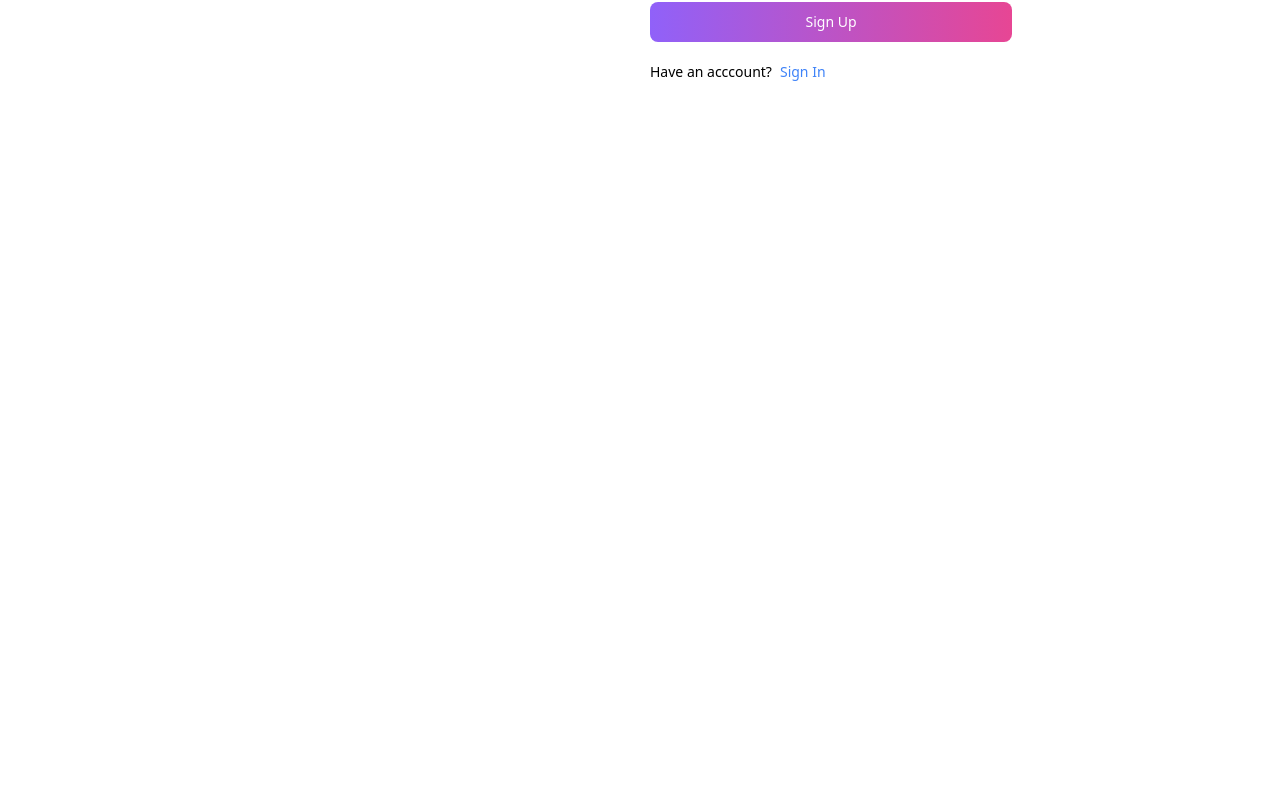
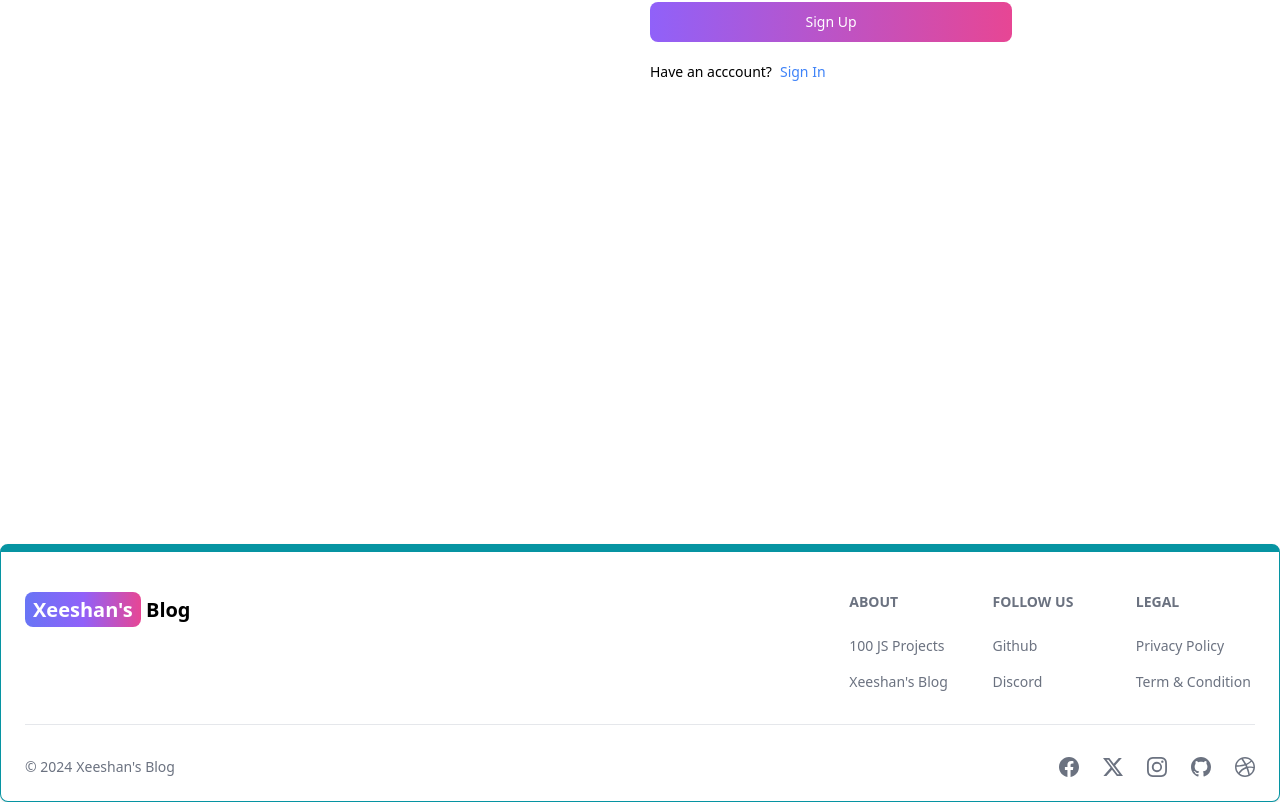
Before and after one commit to Ahsan-xeeshan/blog-project, a React (Vite) app in the folder client/: page /sign-up in a window 1280 px wide. Shown: the part 400-1202 px from the top of the page. Before the commit the page ends 944 px from the top, so only its background shows below. Built offline with nearby package versions, Linux system fonts and the light colour scheme.

Commit message:
footer design

```diff
--- a/client/index.html
+++ b/client/index.html
@@ -3,7 +3,7 @@
   <head>
     <meta charset="UTF-8" />
     <meta name="viewport" content="width=device-width, initial-scale=1.0" />
-    <title>Whistle Blog</title>
+    <title>Xeeshan's Blog</title>
   </head>
   <body>
     <div id="root"></div>
--- a/client/src/App.jsx
+++ b/client/src/App.jsx
@@ -5,7 +5,9 @@
 import Projects from "../src/Pages/Projects";
 import Signin from "../src/Pages/Signin";
 import Signup from "../src/Pages/Signup";
+import FooterCom from "./components/Footer";
 import Header from "./components/Header";
+
 function App() {
   return (
     <>
@@ -19,6 +21,7 @@
           <Route path="/sign-in" element={<Signin />} />
           <Route path="/sign-up" element={<Signup />} />
         </Routes>
+        <FooterCom />
       </BrowserRouter>
     </>
   );
--- a/client/src/Pages/Signup.jsx
+++ b/client/src/Pages/Signup.jsx
@@ -1,3 +1,4 @@
+/* eslint-disable react/no-unescaped-entities */
 import axios from "axios";
 import { Alert, Button, Label, Spinner, TextInput } from "flowbite-react";
 import { useState } from "react";
@@ -47,7 +48,7 @@
         <div className="flex-1">
           <Link to="/" className="text-4xl font-bold dark:text-white">
             <span className="px-2 py-1 bg-gradient-to-r from-indigo-500 via-purple-500 to-pink-500 rounded-lg text-white">
-              Whistle
+              Xeeshan's
             </span>{" "}
             Blog
           </Link>
--- /dev/null
+++ b/client/src/components/Footer.jsx
@@ -0,0 +1,100 @@
+/* eslint-disable react/no-unescaped-entities */
+import { Footer } from "flowbite-react";
+import {
+  BsDribbble,
+  BsFacebook,
+  BsGithub,
+  BsInstagram,
+  BsTwitterX,
+} from "react-icons/bs";
+import { Link } from "react-router-dom";
+
+const FooterCom = () => {
+  return (
+    <Footer container className="border border-t-8 border-teal-500">
+      <div className="w-full max-w-7xl mx-auto">
+        <div className="grid w-full justify-between sm:flex md:grid-cols-1">
+          <div className="mt-5">
+            <Link
+              to="/"
+              className="self-center whitespace-nowrap text-sm sm:text-xl font-semibold dark:text-white"
+            >
+              <span className="px-2 py-1 bg-gradient-to-r from-indigo-500 via-purple-500 to-pink-500 rounded-lg text-white">
+                Xeeshan's
+              </span>{" "}
+              Blog
+            </Link>
+          </div>
+          <div className="grid grid-cols-2 gap-8 mt-4 sm:grid-cols-3 sm:gap-6">
+            <div>
+              <Footer.Title title="About" />
+              <Footer.LinkGroup col>
+                <Footer.Link
+                  href="https://innovate-digital.vercel.app/"
+                  target="_blank"
+                  rel="noopener norefferer"
+                >
+                  100 JS Projects
+                </Footer.Link>
+                <Footer.Link
+                  href="/about"
+                  target="_blank"
+                  rel="noopener norefferer"
+                >
+                  Xeeshan's Blog
+                </Footer.Link>
+              </Footer.LinkGroup>
+            </div>
+            <div>
+              <Footer.Title title="Follow us" />
+              <Footer.LinkGroup col>
+                <Footer.Link
+                  href="https://github.com/Ahsan-xeeshan/"
+                  target="_blank"
+                  rel="noopener norefferer"
+                >
+                  Github
+                </Footer.Link>
+                <Footer.Link
+                  href="https://discord.com/channels/@me"
+                  target="_blank"
+                  rel="noopener norefferer"
+                >
+                  Discord
+                </Footer.Link>
+              </Footer.LinkGroup>
+            </div>
+            <div>
+              <Footer.Title title="Legal" />
+              <Footer.LinkGroup col>
+                <Footer.Link href="#" target="_blank" rel="noopener norefferer">
+                  Privacy Policy
+                </Footer.Link>
+                <Footer.Link href="#" target="_blank" rel="noopener norefferer">
+                  Term & Condition
+                </Footer.Link>
+              </Footer.LinkGroup>
+            </div>
+          </div>
+        </div>
+        <Footer.Divider />
+        <div className="w-full sm:flex sm:items-center sm:justify-between">
+          <Footer.Copyright
+            href="#"
+            by="Xeeshan's Blog"
+            year={new Date().getFullYear()}
+          />
+          <div className="flex gap-6 sm:mt-0 mt-4 sm:justify-center">
+            <Footer.Icon href="#" icon={BsFacebook} />
+            <Footer.Icon href="#" icon={BsTwitterX} />
+            <Footer.Icon href="#" icon={BsInstagram} />
+            <Footer.Icon href="#" icon={BsGithub} />
+            <Footer.Icon href="#" icon={BsDribbble} />
+          </div>
+        </div>
+      </div>
+    </Footer>
+  );
+};
+
+export default FooterCom;
--- a/client/src/components/Header.jsx
+++ b/client/src/components/Header.jsx
@@ -1,3 +1,4 @@
+/* eslint-disable react/no-unescaped-entities */
 import { Button, Navbar, TextInput } from "flowbite-react";
 import { AiOutlineSearch } from "react-icons/ai";
 import { FaMoon } from "react-icons/fa";
@@ -13,7 +14,7 @@
         className="self-center whitespace-nowrap text-sm sm:text-xl font-semibold dark:text-white"
       >
         <span className="px-2 py-1 bg-gradient-to-r from-indigo-500 via-purple-500 to-pink-500 rounded-lg text-white">
-          Whistle
+          Xeeshan's
         </span>{" "}
         Blog
       </Link>
```
